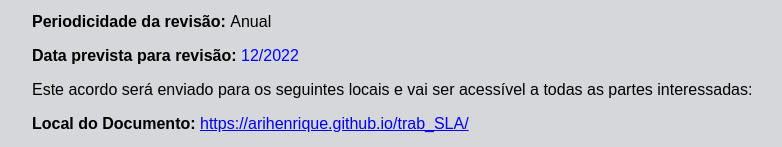
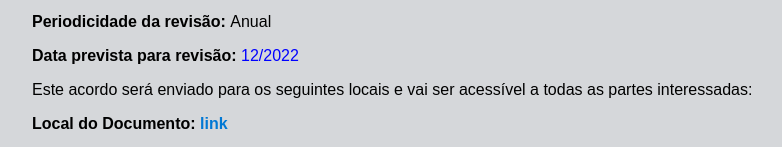
Before and after one commit to AriHenrique/trab_SLA, a plain HTML site: page index.html in a window 1280 px wide. Shown: the part 4261-4408 px from the top of the page, without its empty margins (148-930 px from the left). Drawn offline with Linux system fonts and the light colour scheme.

Commit message:
atualizacao titulo 5

```diff
--- a/css/estilo.css
+++ b/css/estilo.css
@@ -7,6 +7,8 @@
     --bg-gray: #d5d7da;
     --black: #000000;
     --blue: #00f;
+    --link: #0078d4;
+    --button: #50e6ff;
 }
 
 head{
@@ -129,3 +131,12 @@ body{
     margin-top: 30px;
     margin-bottom: 10px;
 }
+
+* a{
+    text-decoration: none;
+    color: var(--link);
+}
+
+a:hover{
+    color: var(--button);
+}
--- a/index.html
+++ b/index.html
@@ -283,11 +283,7 @@
     <p><strong>Periodicidade da revisão:  </strong><span class="azul"></span>Anual</p>
     <p><strong>Data prevista para revisão: </strong><span class="azul">12/2022</span></p>
     <p>Este acordo será enviado para os seguintes locais e vai ser acessível a todas as partes  interessadas:</p>
-    <p><strong>Local do Documento: </strong>
-        <a href="https://arihenrique.github.io/trab_SLA/">https://arihenrique.github.io/trab_SLA/</a>
-
-    </p>
-
+    <p><strong>Local do Documento: <a href="https://arihenrique.github.io/trab_SLA/">link</a></strong></p>
 
     <img src="img/azure.jpg" class="logo" alt="azure">
 </div>
```
